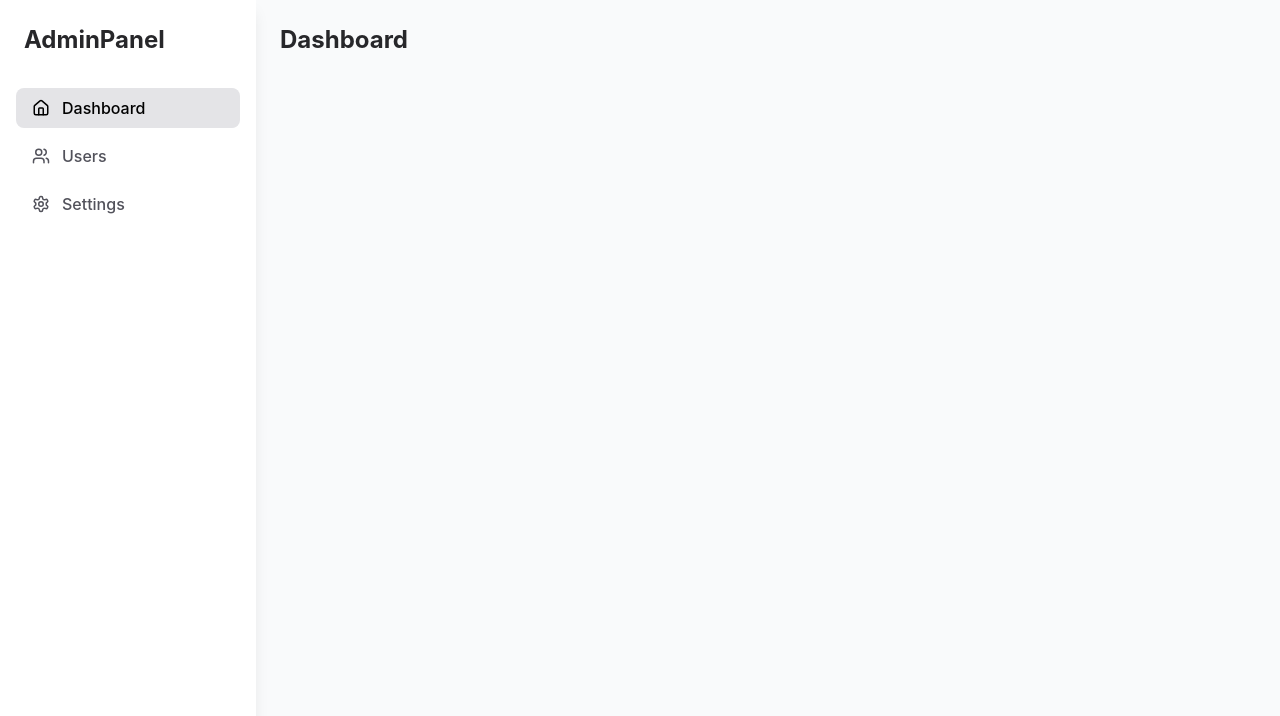
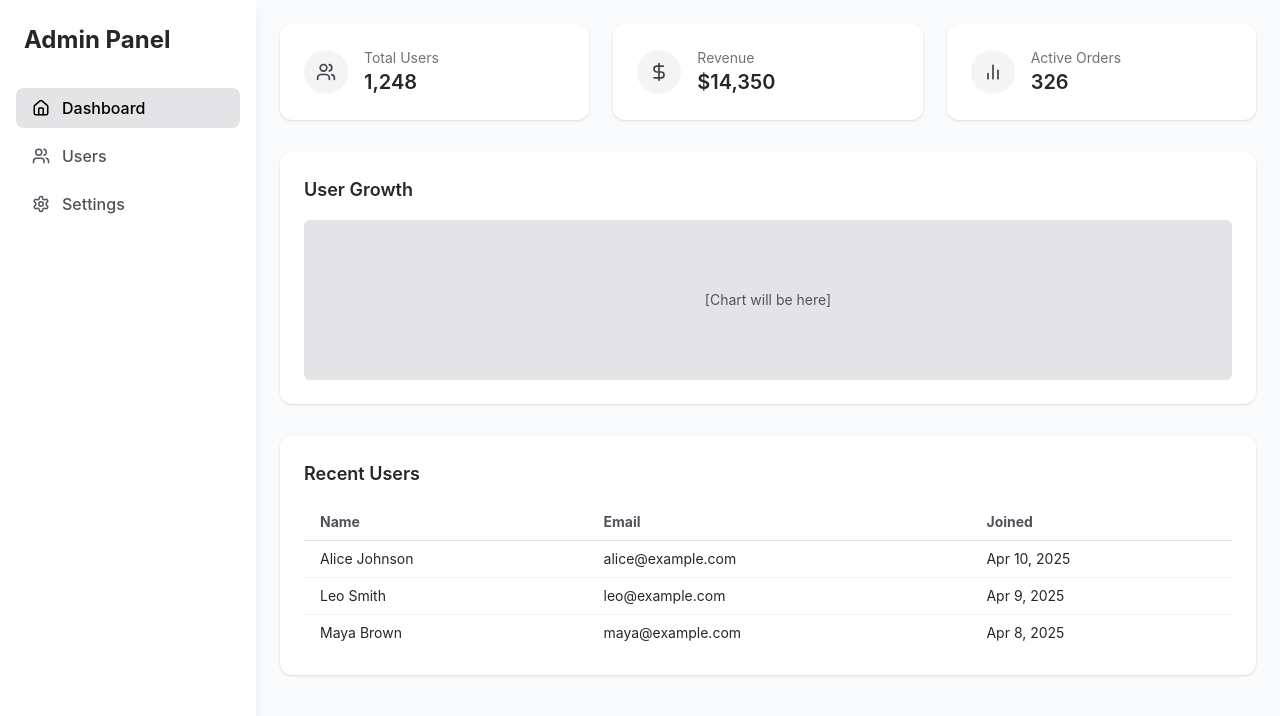
Before and after one commit to cleopatraropotgitprojects/admin-dashboard-ui, a React (Create React App) app: page /dashboard in a window 1280 px wide. Shown: the top 716 px of the page. Built offline with nearby package versions, Linux system fonts and the light colour scheme.

Commit message:
Create pages: dashboard, users & settings

```diff
--- /dev/null
+++ b/src/components/card/card.tsx
@@ -0,0 +1,23 @@
+import React from 'react';
+
+type CardProps = {
+    title: string;
+    value: string;
+    icon: React.ReactNode;
+};
+
+const Card = ({ title, value, icon }: CardProps) => {
+    return (
+        <div className="bg-white dark:bg-zinc-900 rounded-xl shadow p-6 flex items-center gap-4">
+            <div className="p-3 rounded-full bg-zinc-100 dark:bg-zinc-800 text-zinc-700 dark:text-zinc-300">
+                {icon}
+            </div>
+            <div>
+                <p className="text-sm text-zinc-500 dark:text-zinc-400">{title}</p>
+                <p className="text-xl font-semibold text-zinc-800 dark:text-white">{value}</p>
+            </div>
+        </div>
+    );
+};
+
+export default Card;
--- /dev/null
+++ b/src/components/chart/userChart.tsx
@@ -0,0 +1,12 @@
+const UserChart = () => {
+    return (
+        <div className="w-full bg-white dark:bg-zinc-900 rounded-xl shadow p-6 text-zinc-800 dark:text-white">
+            <h2 className="text-lg font-semibold mb-4">User Growth</h2>
+            <div className="h-40 bg-zinc-200 dark:bg-zinc-800 rounded-md flex items-center justify-center text-sm text-zinc-600 dark:text-zinc-400">
+                [Chart will be here]
+            </div>
+        </div>
+    );
+};
+
+export default UserChart;
--- a/src/components/sidebar/sidebar.tsx
+++ b/src/components/sidebar/sidebar.tsx
@@ -5,7 +5,7 @@ const Sidebar = () => {
     return (
         <aside className="w-64 h-screen bg-white dark:bg-zinc-900 shadow-lg fixed top-0 left-0 flex flex-col">
             <div className="p-6 text-2xl font-bold text-zinc-800 dark:text-white">
-                AdminPanel
+                Admin Panel
             </div>
             <nav className="flex-1 px-4 py-2 space-y-2">
                 <NavLink
--- /dev/null
+++ b/src/components/table/recentUsersTable.tsx
@@ -0,0 +1,37 @@
+const RecentUsersTable = () => {
+    return (
+        <div className="w-full bg-white dark:bg-zinc-900 rounded-xl shadow p-6">
+            <h2 className="text-lg font-semibold text-zinc-800 dark:text-white mb-4">Recent Users</h2>
+            <div className="overflow-x-auto">
+                <table className="min-w-full text-left text-sm">
+                    <thead className="border-b border-zinc-200 dark:border-zinc-700 text-zinc-600 dark:text-zinc-400">
+                    <tr>
+                        <th className="px-4 py-2">Name</th>
+                        <th className="px-4 py-2">Email</th>
+                        <th className="px-4 py-2">Joined</th>
+                    </tr>
+                    </thead>
+                    <tbody className="text-zinc-800 dark:text-zinc-200">
+                    <tr className="border-b border-zinc-100 dark:border-zinc-700">
+                        <td className="px-4 py-2">Alice Johnson</td>
+                        <td className="px-4 py-2">alice@example.com</td>
+                        <td className="px-4 py-2">Apr 10, 2025</td>
+                    </tr>
+                    <tr className="border-b border-zinc-100 dark:border-zinc-700">
+                        <td className="px-4 py-2">Leo Smith</td>
+                        <td className="px-4 py-2">leo@example.com</td>
+                        <td className="px-4 py-2">Apr 9, 2025</td>
+                    </tr>
+                    <tr>
+                        <td className="px-4 py-2">Maya Brown</td>
+                        <td className="px-4 py-2">maya@example.com</td>
+                        <td className="px-4 py-2">Apr 8, 2025</td>
+                    </tr>
+                    </tbody>
+                </table>
+            </div>
+        </div>
+    );
+};
+
+export default RecentUsersTable;
--- a/src/pages/dashboard/dashboard.tsx
+++ b/src/pages/dashboard/dashboard.tsx
@@ -1,5 +1,21 @@
+import { BarChart2, Users, DollarSign } from 'lucide-react';
+import Card from "../../components/card/card";
+import UserChart from "../../components/chart/userChart";
+import RecentUsersTable from "../../components/table/recentUsersTable";
+
 const DashboardPage = () => {
-    return <h1 className="text-2xl font-bold text-zinc-800 dark:text-white">Dashboard</h1>;
+    return (
+        <div className="space-y-8">
+            <div className="grid grid-cols-1 sm:grid-cols-2 lg:grid-cols-3 gap-6">
+                <Card title="Total Users" value="1,248" icon={<Users size={20} />} />
+                <Card title="Revenue" value="$14,350" icon={<DollarSign size={20} />} />
+                <Card title="Active Orders" value="326" icon={<BarChart2 size={20} />} />
+            </div>
+
+            <UserChart />
+            <RecentUsersTable />
+        </div>
+    );
 };
 
 export default DashboardPage;
--- /dev/null
+++ b/src/pages/settings/settings.tsx
@@ -0,0 +1,65 @@
+const SettingsPage = () => {
+    return (
+        <div className="space-y-10 max-w-full">
+            <h1 className="text-2xl font-bold text-zinc-800 dark:text-white">Settings</h1>
+
+            {/* Profile Settings */}
+            <div className="bg-white dark:bg-zinc-900 rounded-xl shadow p-6 space-y-4">
+                <h2 className="text-lg font-semibold text-zinc-800 dark:text-white">Profile</h2>
+                <form className="space-y-4">
+                    <div>
+                        <label className="block text-sm font-medium text-zinc-700 dark:text-zinc-300">Full Name</label>
+                        <input
+                            type="text"
+                            className="mt-1 w-full rounded-md border border-zinc-300 dark:border-zinc-700 bg-white dark:bg-zinc-950 px-4 py-2 text-sm text-zinc-800 dark:text-zinc-100"
+                            placeholder="Cleopatra Ropot"
+                        />
+                    </div>
+                    <div>
+                        <label className="block text-sm font-medium text-zinc-700 dark:text-zinc-300">Email</label>
+                        <input
+                            type="email"
+                            className="mt-1 w-full rounded-md border border-zinc-300 dark:border-zinc-700 bg-white dark:bg-zinc-950 px-4 py-2 text-sm text-zinc-800 dark:text-zinc-100"
+                            placeholder="cleo@example.com"
+                        />
+                    </div>
+                    <button
+                        type="submit"
+                        className="mt-2 inline-block bg-zinc-800 dark:bg-zinc-200 text-white dark:text-black px-4 py-2 rounded-md text-sm font-semibold hover:opacity-90"
+                    >
+                        Save Changes
+                    </button>
+                </form>
+            </div>
+
+            {/* Password Settings */}
+            <div className="bg-white dark:bg-zinc-900 rounded-xl shadow p-6 space-y-4">
+                <h2 className="text-lg font-semibold text-zinc-800 dark:text-white">Change Password</h2>
+                <form className="space-y-4">
+                    <div>
+                        <label className="block text-sm font-medium text-zinc-700 dark:text-zinc-300">Current Password</label>
+                        <input
+                            type="password"
+                            className="mt-1 w-full rounded-md border border-zinc-300 dark:border-zinc-700 bg-white dark:bg-zinc-950 px-4 py-2 text-sm text-zinc-800 dark:text-zinc-100"
+                        />
+                    </div>
+                    <div>
+                        <label className="block text-sm font-medium text-zinc-700 dark:text-zinc-300">New Password</label>
+                        <input
+                            type="password"
+                            className="mt-1 w-full rounded-md border border-zinc-300 dark:border-zinc-700 bg-white dark:bg-zinc-950 px-4 py-2 text-sm text-zinc-800 dark:text-zinc-100"
+                        />
+                    </div>
+                    <button
+                        type="submit"
+                        className="mt-2 inline-block bg-zinc-800 dark:bg-zinc-200 text-white dark:text-black px-4 py-2 rounded-md text-sm font-semibold hover:opacity-90"
+                    >
+                        Update Password
+                    </button>
+                </form>
+            </div>
+        </div>
+    );
+};
+
+export default SettingsPage;
--- a/src/pages/users/users.tsx
+++ b/src/pages/users/users.tsx
@@ -1,5 +1,58 @@
+import { Search } from 'lucide-react';
+
 const UsersPage = () => {
-    return <h1 className="text-2xl font-bold text-zinc-800 dark:text-white">Users</h1>;
+    return (
+        <div className="space-y-6">
+            <div className="flex items-center justify-between">
+                <h1 className="text-2xl font-bold text-zinc-800 dark:text-white">Users</h1>
+                {/* Future: Add User Button */}
+            </div>
+
+            {/* Search bar */}
+            <div className="relative max-w-sm">
+                <input
+                    type="text"
+                    placeholder="Search users..."
+                    className="w-full rounded-md border border-zinc-300 dark:border-zinc-700 bg-white dark:bg-zinc-900 px-4 py-2 pl-10 text-sm text-zinc-800 dark:text-zinc-100 placeholder:text-zinc-400 dark:placeholder:text-zinc-500 outline-none focus:ring-2 focus:ring-zinc-400 dark:focus:ring-zinc-600"
+                />
+                <Search className="absolute left-3 top-2.5 h-4 w-4 text-zinc-500 dark:text-zinc-400" />
+            </div>
+
+            {/* Table */}
+            <div className="bg-white dark:bg-zinc-900 rounded-xl shadow overflow-x-auto">
+                <table className="min-w-full text-sm text-left">
+                    <thead className="border-b border-zinc-200 dark:border-zinc-700 text-zinc-600 dark:text-zinc-400">
+                    <tr>
+                        <th className="px-4 py-2">Name</th>
+                        <th className="px-4 py-2">Email</th>
+                        <th className="px-4 py-2">Role</th>
+                        <th className="px-4 py-2">Status</th>
+                    </tr>
+                    </thead>
+                    <tbody className="text-zinc-800 dark:text-zinc-200">
+                    <tr className="border-b border-zinc-100 dark:border-zinc-700">
+                        <td className="px-4 py-2">Alice Johnson</td>
+                        <td className="px-4 py-2">alice@example.com</td>
+                        <td className="px-4 py-2">Admin</td>
+                        <td className="px-4 py-2">Active</td>
+                    </tr>
+                    <tr className="border-b border-zinc-100 dark:border-zinc-700">
+                        <td className="px-4 py-2">Leo Smith</td>
+                        <td className="px-4 py-2">leo@example.com</td>
+                        <td className="px-4 py-2">Editor</td>
+                        <td className="px-4 py-2">Inactive</td>
+                    </tr>
+                    <tr>
+                        <td className="px-4 py-2">Maya Brown</td>
+                        <td className="px-4 py-2">maya@example.com</td>
+                        <td className="px-4 py-2">Viewer</td>
+                        <td className="px-4 py-2">Pending</td>
+                    </tr>
+                    </tbody>
+                </table>
+            </div>
+        </div>
+    );
 };
 
 export default UsersPage;
--- a/src/router/index.tsx
+++ b/src/router/index.tsx
@@ -2,6 +2,7 @@ import { createBrowserRouter, Navigate } from 'react-router-dom';
 import AdminLayout from "../layouts/adminLayout";
 import DashboardPage from "../pages/dashboard/dashboard";
 import UsersPage from "../pages/users/users";
+import SettingsPage from "../pages/settings/settings";
 
 export const router = createBrowserRouter([
     {
@@ -20,6 +21,10 @@ export const router = createBrowserRouter([
                 path: 'users',
                 element: <UsersPage />,
             },
+            {
+                path: 'settings',
+                element: <SettingsPage />,
+            },
         ],
     },
 ]);
```
